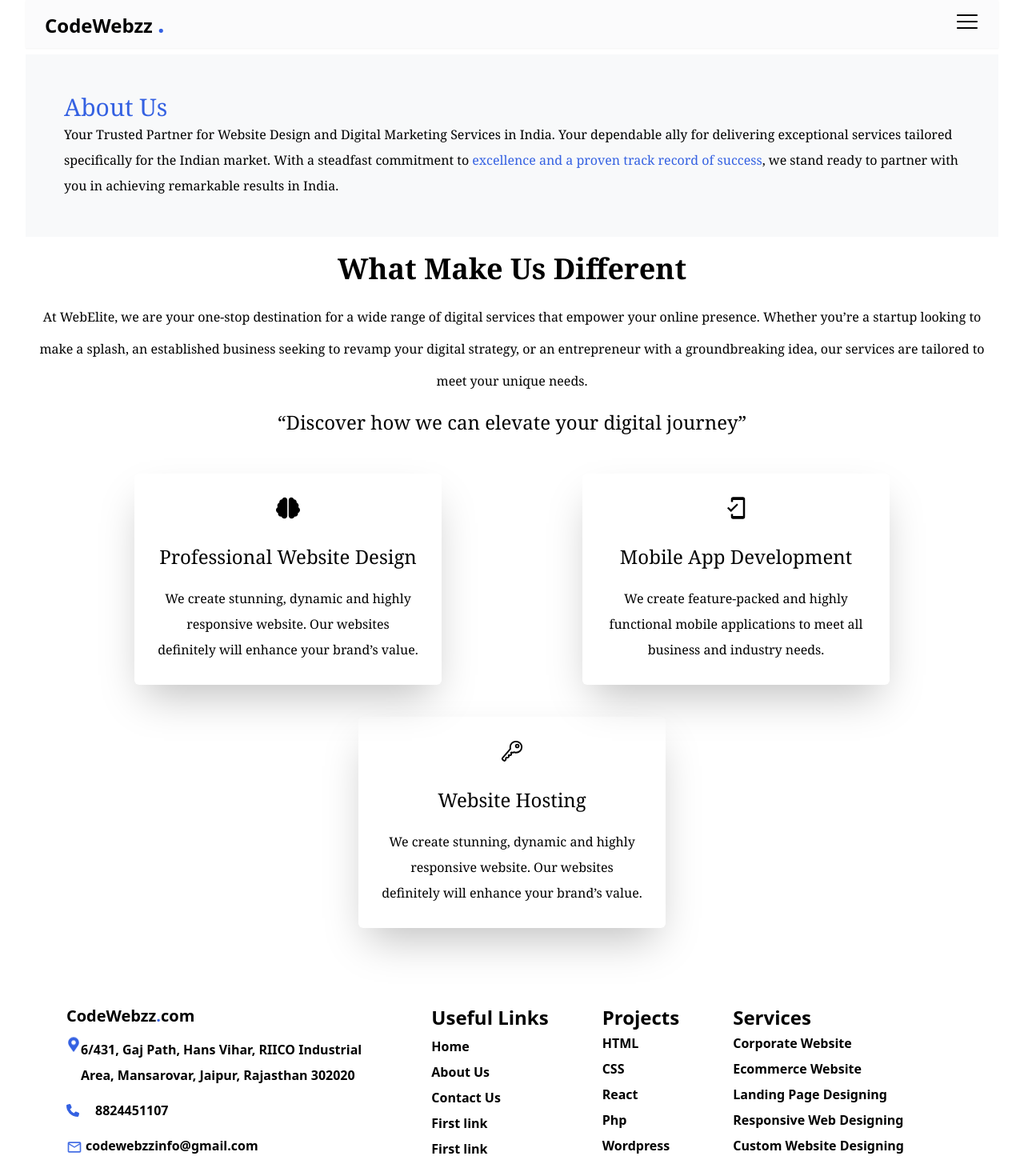
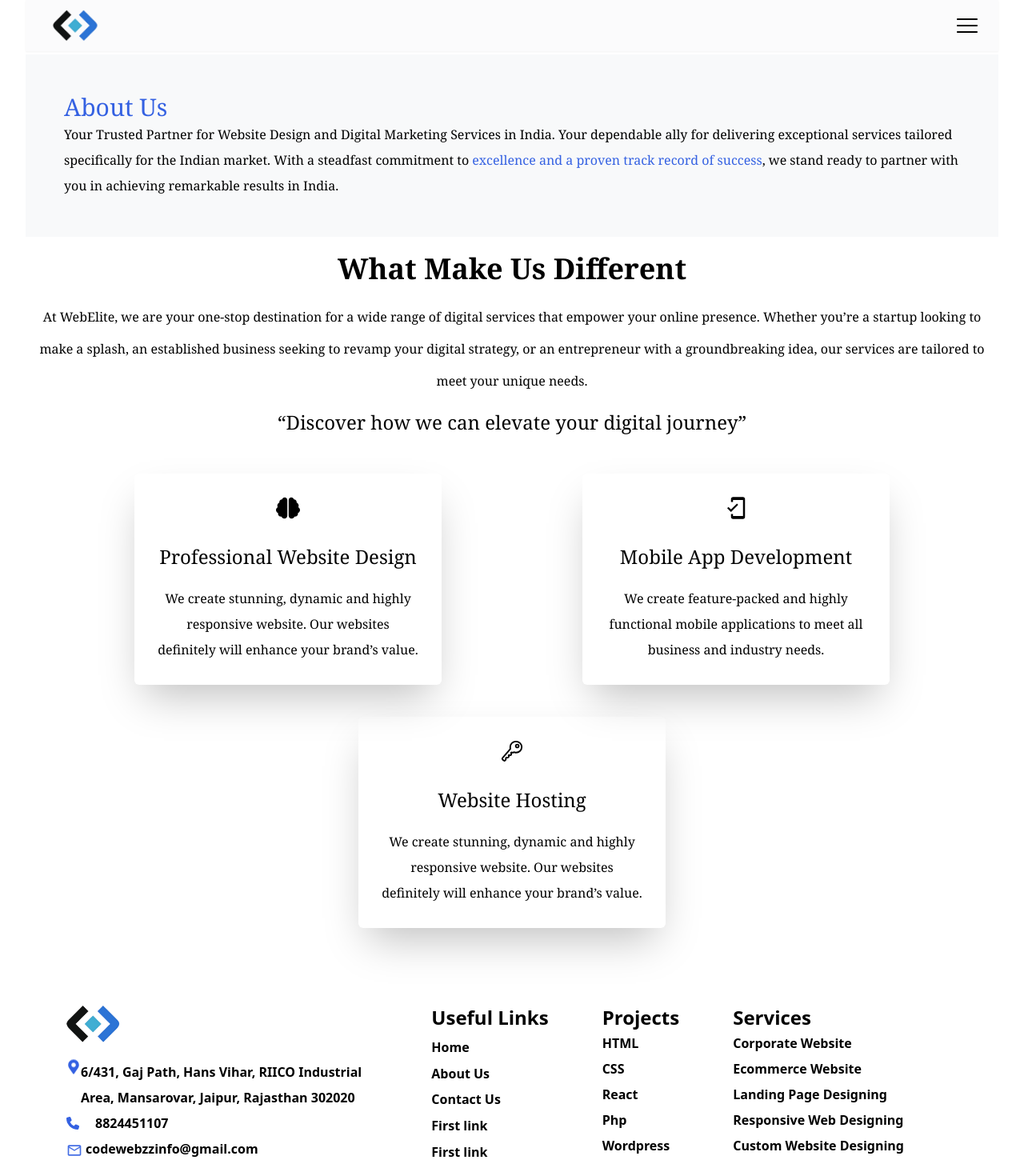
Before and after one commit to swamiankit261/codeWebzzFrontend, a React (Vite) app: page /aboutUs in a window 1280 px wide. Shown: the top 1470 px of the page at 80% size. Built offline with nearby package versions, Linux system fonts and the light colour scheme.

Commit message:
Update Home, Navbar, and Footer components to include logo and adjust layout

```diff
--- a/src/components/Footer.jsx
+++ b/src/components/Footer.jsx
@@ -2,7 +2,8 @@ import { BsTwitterX } from 'react-icons/bs'
 import { CiFacebook, CiLinkedin } from 'react-icons/ci'
 import { FaInstagram, FaMapMarkerAlt } from 'react-icons/fa'
 import { FaPhoneFlip } from 'react-icons/fa6'
-import { MdOutlineMailOutline } from 'react-icons/md'
+import { MdOutlineMailOutline } from 'react-icons/md';
+import logo from "../../public/codewebzzlogo.jpeg";
 
 const Footer = () => {
     return (
@@ -10,9 +11,9 @@ const Footer = () => {
             <div className="flex flex-col gap-5">
                 <div className="flex flex-wrap gap-8 md:gap-0 place-content-evenly text-center lg:text-start font-semibold">
                     <div className=" w-48 lg:w-1/3 leading-8 py-4 flex flex-col justify-between">
-                        <p className='text-xl font-semibold'>
-                            CodeWebzz<span className='font-bold text-secondary'>.</span>com
-
+                        <p className='text-xl text-center font-semibold'>
+                            <img className='h-12 mb-5  mx-auto md:-ml-3 ' src={logo} alt="" />
+                            {/* CodeWebzz<span className='font-bold text-secondary'>.</span>com */}
                         </p>
                         <p className='flex group'>
                             <span><FaMapMarkerAlt className='text-lg mt-1 text-secondary animate-bounce group-hover:animate-none' /></span><a href="https://www.google.com/maps?q=6/431,+Gaj+Path,+Hans+Vihar,+RIICO+Industrial+Area,+Mansarovar,+Jaipur,+Rajasthan+302020" target="_blank">
--- a/src/components/Navbar.jsx
+++ b/src/components/Navbar.jsx
@@ -2,6 +2,7 @@ import { useState } from 'react'
 import { RxHamburgerMenu } from "react-icons/rx";
 import SideBar from './SideBar';
 import { NavLink } from 'react-router';
+import logo from "../../public/codewebzzlogo.jpeg";
 
 const Navbar = () => {
 
@@ -16,10 +17,12 @@ const Navbar = () => {
             <div className='px-6 align-middle py-3 shadow-sm fixed top-0 z-10 w-[95%] bg-primary-light bg-opacity-60'>
                 <div className="flex justify-between align-middle">
                     <NavLink to="/">
-                        <div className='text-2xl font-semibold cursor-pointer'>CodeWebzz <span className='text-3xl text-secondary'>.</span></div>
+                        <div className="align-middle flex flex-col items-center">
+                            <img className='h-10' src={logo} alt="" />
+                        </div>
                     </NavLink>
 
-                    <div><RxHamburgerMenu className='text-3xl cursor-pointer hover:text-secondary' onClick={toggleCollapsed} /></div>
+                    <div className='items-center flex'><RxHamburgerMenu className='text-3xl text-center cursor-pointer hover:text-secondary' onClick={toggleCollapsed} /></div>
                 </div>
                 <SideBar toggleCollapsed={toggleCollapsed} collapsed={collapsed} />
             </div>
--- a/src/page/Home.jsx
+++ b/src/page/Home.jsx
@@ -31,7 +31,7 @@ const Home = () => {
                     <p className="text-3xl">Design <span className='text-secondary'>&</span> Development</p>
                     <p className='text-wrap text-center my-2 text-lg'>At CodeWebzz, we are dedicated to delivering top-notch digital solutions that meet your unique business needs.</p>
                     <div className='bg-orange-400 p-1 w-52 rounded-lg mx-auto mt-3'></div>
-                    <NavLink to='/contact' className='hover:bg-secondary z-0 relative animate-bounce hover:scale-95  rounded-tr-xl rounded-bl-xl transition-all duration-300 hover:text-primary-light border border-1 border-secondary w-32 mx-auto mt-4 p-2 text-primary-dark'>
+                    <NavLink to='/contact' className='hover:bg-secondary z-0 relative animate-bounce hover:scale-95  rounded-tr-xl rounded-bl-xl transition-all duration-300 hover:text-primary-light border border-1 border-secondary w-32 mx-auto mt-8 p-2 text-primary-dark'>
                         Contact Us
                     </NavLink>
 
```
Also changed, not shown: public/codewebzzlogo.jpeg (added).
